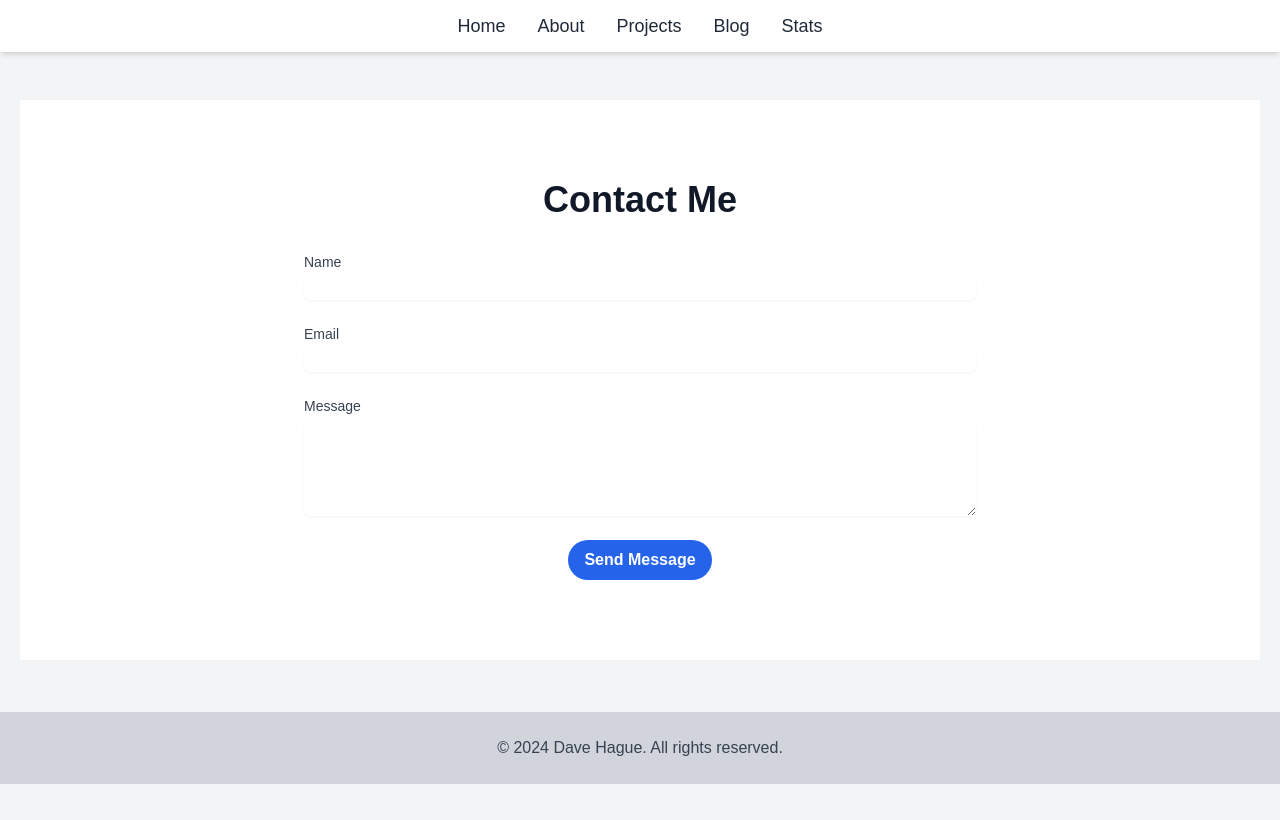
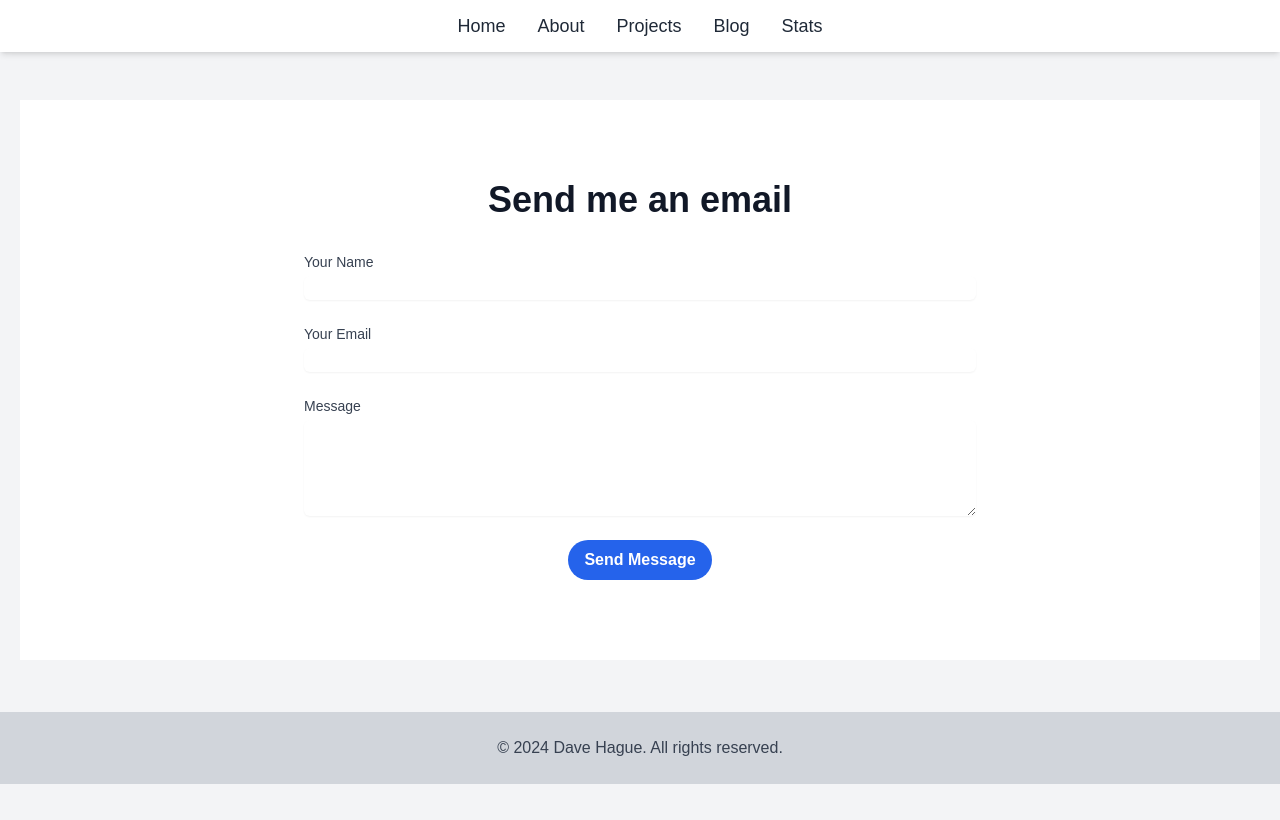
Before and after one commit to davehague/davehague-site, a Nuxt app: page /contact in a window 1280 px wide. Built offline with nearby package versions, Linux system fonts and the light colour scheme.

Commit message:
Updated the wording on the contact form

```diff
--- a/pages/contact.vue
+++ b/pages/contact.vue
@@ -5,16 +5,16 @@
     <main class="pt-20">
       <section id="contact" class="py-20 bg-white">
         <div class="container mx-auto px-6">
-          <h1 class="text-4xl font-bold mb-8 text-gray-900 text-center">Contact Me</h1>
+          <h1 class="text-4xl font-bold mb-8 text-gray-900 text-center">Send me an email</h1>
           <div class="max-w-2xl mx-auto">
             <form @submit.prevent="submitForm" class="space-y-6">
               <div>
-                <label for="name" class="block text-sm font-medium text-gray-700">Name</label>
+                <label for="name" class="block text-sm font-medium text-gray-700">Your Name</label>
                 <input v-model="form.name" type="text" id="name" name="name" required
                   class="mt-1 block w-full rounded-md border-gray-300 shadow-sm focus:border-blue-500 focus:ring-blue-500">
               </div>
               <div>
-                <label for="email" class="block text-sm font-medium text-gray-700">Email</label>
+                <label for="email" class="block text-sm font-medium text-gray-700">Your Email</label>
                 <input v-model="form.email" type="email" id="email" name="email" required
                   class="mt-1 block w-full rounded-md border-gray-300 shadow-sm focus:border-blue-500 focus:ring-blue-500">
               </div>
```
